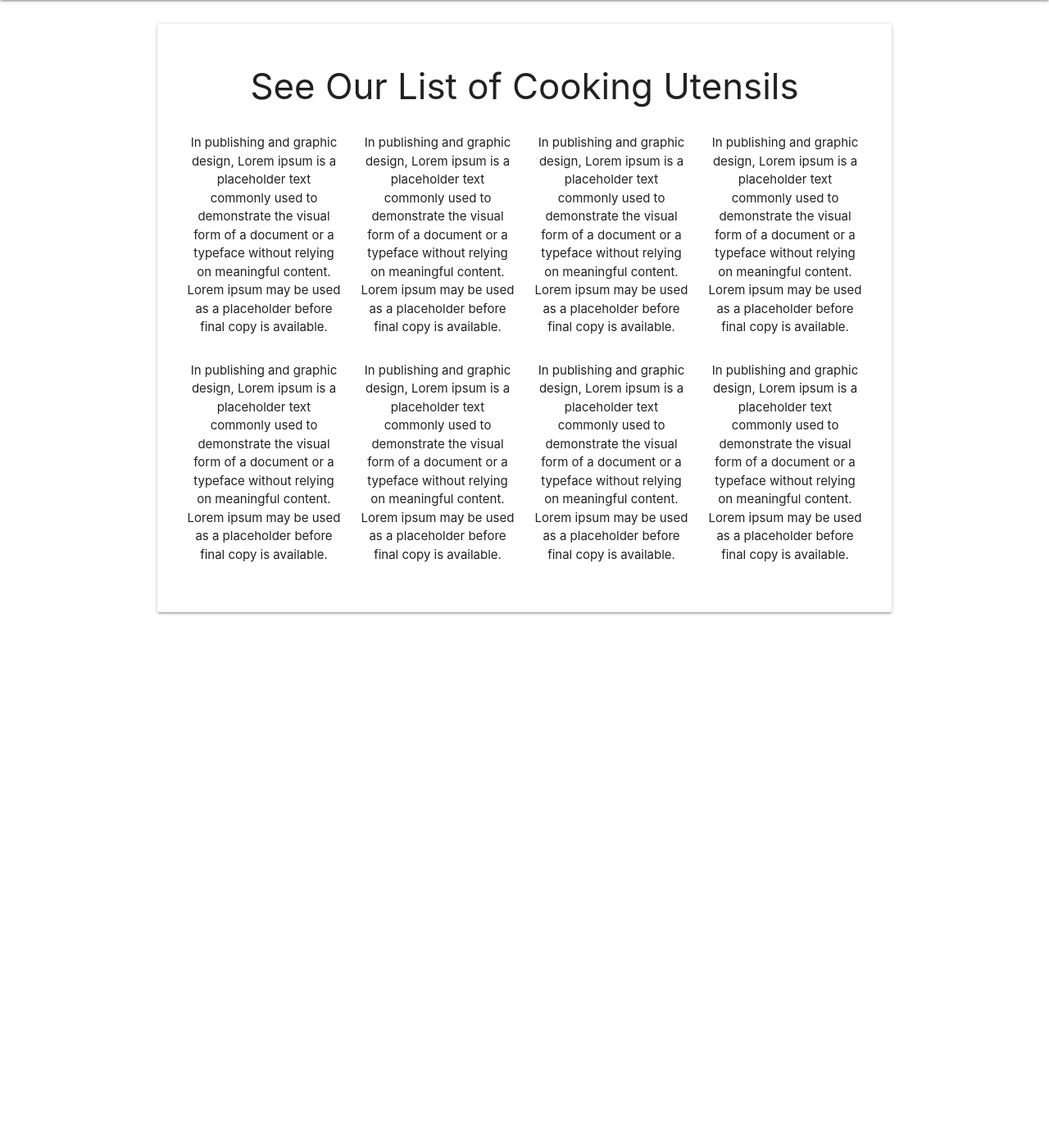
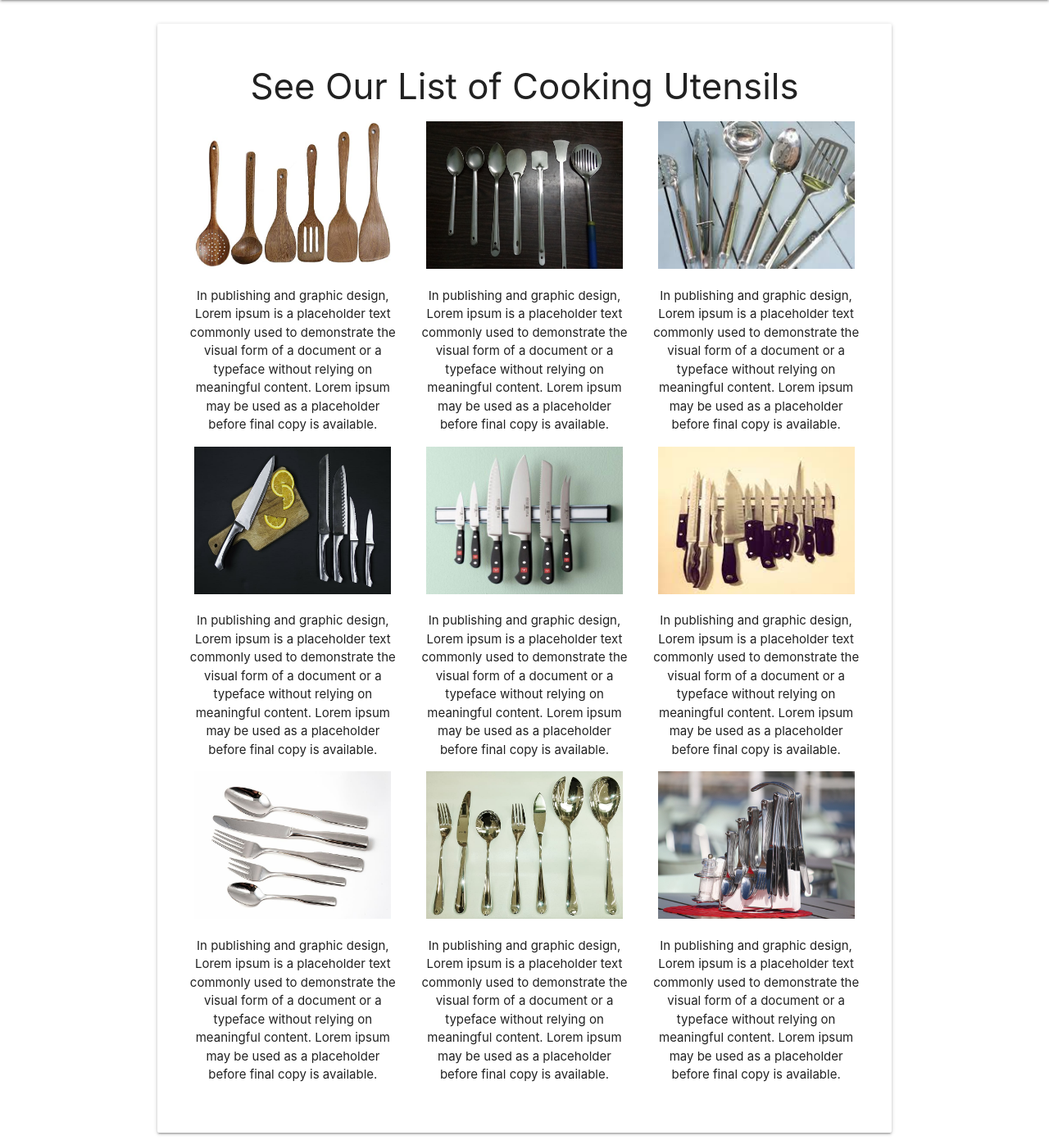
Before and after one commit to Code-Institute-Submissions/cmd-source-MS3-Dishes_OctResub, a Flask app: page /utensils in a window 1280 px wide. Shown: the part 64-1461 px from the top of the page at 82% size. Before the commit the page ends 814 px from the top, so only its background shows below. Run offline with Flask 2, Linux system fonts and the light colour scheme; some libraries are stand-ins or nearby versions.

Commit message:
adding in the images to the gallery page

```diff
--- a/static/css/style.css
+++ b/static/css/style.css
@@ -22,7 +22,12 @@ div h6 {
 
 }
 
-
 .signin {
     padding-top: 150px;
 }
+
+.gallery {
+    width: 240px;
+    height:180px;
+
+}
--- a/templates/utensils.html
+++ b/templates/utensils.html
@@ -8,7 +8,8 @@
     <div class="card-panel center-align">
         <div class="row">
             <h3>See Our List of Cooking Utensils</h3>
-            <div class="col s12 m6 l3">
+            <div class="col s12 m6 l4">
+                <img class="gallery" src="static/img/woodenutensils.png" alt="">
                 <p>
                     In publishing and graphic design, Lorem ipsum is a placeholder text commonly used to demonstrate the
                     visual form of
@@ -17,7 +18,8 @@
                     final copy is available.
                 </p>
             </div>
-            <div class="col s12 m6 l3">
+            <div class="col s12 m6 l4">
+                <img class="gallery" src="static/img/bengali_cooking_tools.jpg" alt="">
                 <p>
                     In publishing and graphic design, Lorem ipsum is a placeholder text commonly used to demonstrate the
                     visual form of
@@ -26,7 +28,8 @@
                     final copy is available.
                 </p>
             </div>
-            <div class="col s12 m6 l3">
+            <div class="col s12 m6 l4">
+                <img class="gallery" src="static/img/utensils.jpg" alt="">
                 <p>
                     In publishing and graphic design, Lorem ipsum is a placeholder text commonly used to demonstrate the
                     visual form of
@@ -35,7 +38,8 @@
                     final copy is available.
                 </p>
             </div>
-            <div class="col s12 m6 l3">
+            <div class="col s12 m6 l4">
+                <img class="gallery" src="static/img/knives.jpg" alt="">
                 <p>
                     In publishing and graphic design, Lorem ipsum is a placeholder text commonly used to demonstrate the
                     visual form of
@@ -44,7 +48,8 @@
                     final copy is available.
                 </p>
             </div>
-            <div class="col s12 m6 l3">
+            <div class="col s12 m6 l4">
+                <img class="gallery" src="static/img/kitchenknifeset.jpg" alt="">
                 <p>
                     In publishing and graphic design, Lorem ipsum is a placeholder text commonly used to demonstrate the
                     visual form of
@@ -53,7 +58,8 @@
                     final copy is available.
                 </p>
             </div>
-            <div class="col s12 m6 l3">
+            <div class="col s12 m6 l4">
+                <img class="gallery" src="static/img/fullset.jpg" alt="">
                 <p>
                     In publishing and graphic design, Lorem ipsum is a placeholder text commonly used to demonstrate the
                     visual form of
@@ -62,7 +68,8 @@
                     final copy is available.
                 </p>
             </div>
-            <div class="col s12 m6 l3">
+            <div class="col s12 m6 l4">
+                <img class="gallery" src="static/img/cutleryshiny.jpg" alt="">
                 <p>
                     In publishing and graphic design, Lorem ipsum is a placeholder text commonly used to demonstrate the
                     visual form of
@@ -71,7 +78,18 @@
                     final copy is available.
                 </p>
             </div>
-            <div class="col s12 m6 l3">
+            <div class="col s12 m6 l4">
+                <img class="gallery" src="static/img/cutlerynew.jpg" alt="">
+                <p>
+                    In publishing and graphic design, Lorem ipsum is a placeholder text commonly used to demonstrate the
+                    visual form of
+                    a document or a typeface without relying on meaningful content. Lorem ipsum may be used as a
+                    placeholder before
+                    final copy is available.
+                </p>
+            </div>
+            <div class="col s12 m6 l4">
+                <img class="gallery" src="static/img/cutlery.jpg" alt="">
                 <p>
                     In publishing and graphic design, Lorem ipsum is a placeholder text commonly used to demonstrate the
                     visual form of
```
Also changed, not shown: static/img/bengali_cooking_tools.jpg (added), static/img/cutlery.jpg (added), static/img/cutlerynew.jpg (added), static/img/cutleryshiny.jpg (added), static/img/fullset.jpg (added), static/img/kitchenknifeset.jpg (added), static/img/knives.jpg (added), static/img/utensils.jpg (added), static/img/woodenutensils.png (added).
